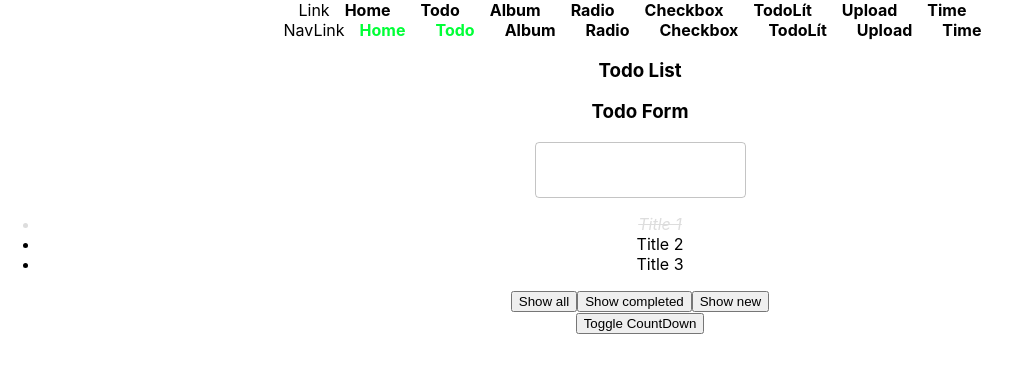
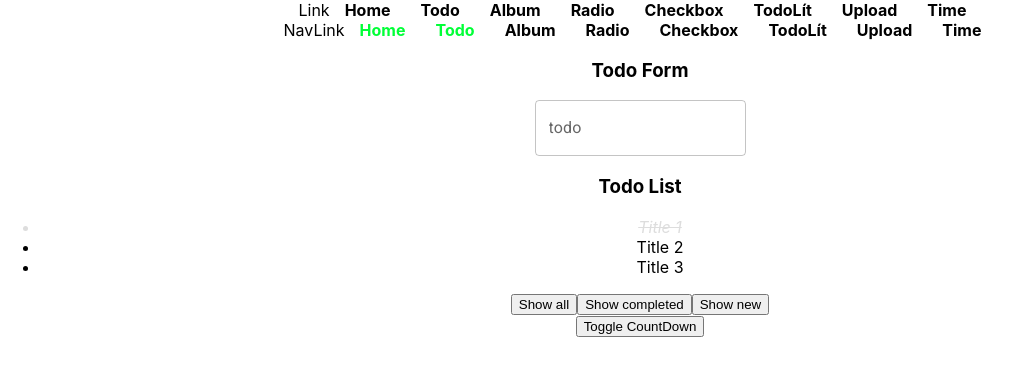
Before and after one commit to xuan1302/react-dev-aht, a React (Create React App) app: page /todo in a window 1280 px wide. Shown: the top 376 px of the page, without its empty margins (0-1021 px from the left). Built offline with nearby package versions, Linux system fonts and the light colour scheme.

Commit message:
validate form

```diff
--- a/src/components/form-controls/InputField/index.jsx
+++ b/src/components/form-controls/InputField/index.jsx
@@ -13,6 +13,10 @@ InputField.propTypes = {
 
 function InputField(props) {
     const { form, name, label, disabled } = props;
+    const { errors, formState } = form;
+    const hasError = formState.errors[name];
+    console.log(formState.errors[name])
+
     return (
         <Controller
             render={({
@@ -22,12 +26,14 @@ function InputField(props) {
                     value={value}
                     onChange={onChange} // send value to hook form
                     inputRef={ref} // wire up the input ref
+                    label={label}
+                    disabled={disabled}
+                    error={!!hasError}
+                    helperText={formState.errors[name]?.message}
                 />
             )}
             name={name}
             control={form.control}
-            label={label}
-            disabled={disabled}
         />
     );
 }
--- a/src/features/Todo/components/TodoForm/index.jsx
+++ b/src/features/Todo/components/TodoForm/index.jsx
@@ -2,20 +2,32 @@ import React from 'react';
 import PropTypes from 'prop-types';
 import InputField from '../../../../components/form-controls/InputField';
 import { useForm } from 'react-hook-form';
+import { yupResolver } from '@hookform/resolvers/yup';
+import * as yup from "yup";
+
+
 
 TodoForm.propTypes = {
     onSubmit: PropTypes.func,
 };
 
 function TodoForm(props) {
+    const schema = yup.object({
+        title: yup.string().required('Please enter title').min(5, 'Title to short!!'),
+    });
     const form = useForm({
         defaultValues: {
             title: '',
         },
+        resolver: yupResolver(schema)
     });
 
     const handleSubmit = (values) => {
-        console.log(values)
+        const { onSubmit } = props;
+        if (handleSubmit) {
+            onSubmit(values)
+        }
+        form.reset()
     }
     return (
         <form onSubmit={form.handleSubmit(handleSubmit)}>
--- a/src/features/Todo/components/TodoList/index.jsx
+++ b/src/features/Todo/components/TodoList/index.jsx
@@ -2,7 +2,7 @@ import React from 'react';
 import PropTypes from 'prop-types';
 import classnames from 'classnames';
 import './style.scss';
-import TodoForm from '../TodoForm';
+
 TodoList.propTypes = {
     todoList: PropTypes.array,
     onTodoClick: PropTypes.func,
@@ -18,13 +18,10 @@ function TodoList({ todoList, onTodoClick }) {
         onTodoClick(todo, indx);
     }
 
-    const handleFormTodoSubmit = (values) => {
-        console.log('Form submit: ', values)
-    }
+
     return (
         <div>
-            <h3>Todo Form</h3>
-            <TodoForm onSubmit={handleFormTodoSubmit} />
+
             <ul className='todolist'>
                 {
                     todoList.map((todo, indx) => (
--- a/src/features/Todo/pages/ListPage/index.jsx
+++ b/src/features/Todo/pages/ListPage/index.jsx
@@ -2,6 +2,7 @@ import React, { useEffect, useState } from 'react';
 import { useHistory, useLocation, useRouteMatch } from 'react-router-dom/cjs/react-router-dom.min';
 import queryString from 'query-string';
 import TodoList from '../../components/TodoList';
+import TodoForm from '../../components/TodoForm';
 
 function ListPage(props) {
     const inittodoList = [
@@ -73,8 +74,19 @@ function ListPage(props) {
     }
     const renderTodoList = todoList.filter(todo => filteredStatus === 'all' || filteredStatus === todo.status);
     // console.log(renderTodoList);
+    const handleFormTodoSubmit = (values) => {
+        const newTodo = {
+            id: todoList.length + 1,
+            title: values.title,
+            status: 'new',
+        }
+        const newTodoList = [...todoList, newTodo];
+        setTodoList(newTodoList)
+    }
     return (
         <div>
+            <h3>Todo Form</h3>
+            <TodoForm onSubmit={handleFormTodoSubmit} />
             <h3>Todo List</h3>
             <TodoList todoList={renderTodoList} onTodoClick={handleTodoClick} />
             <div>
```
